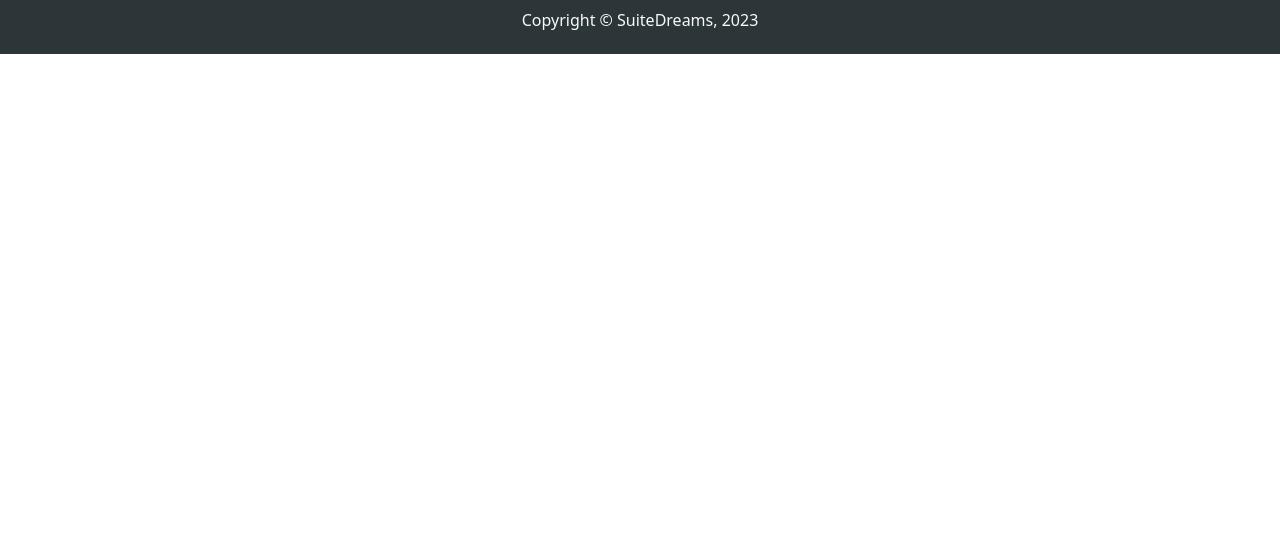
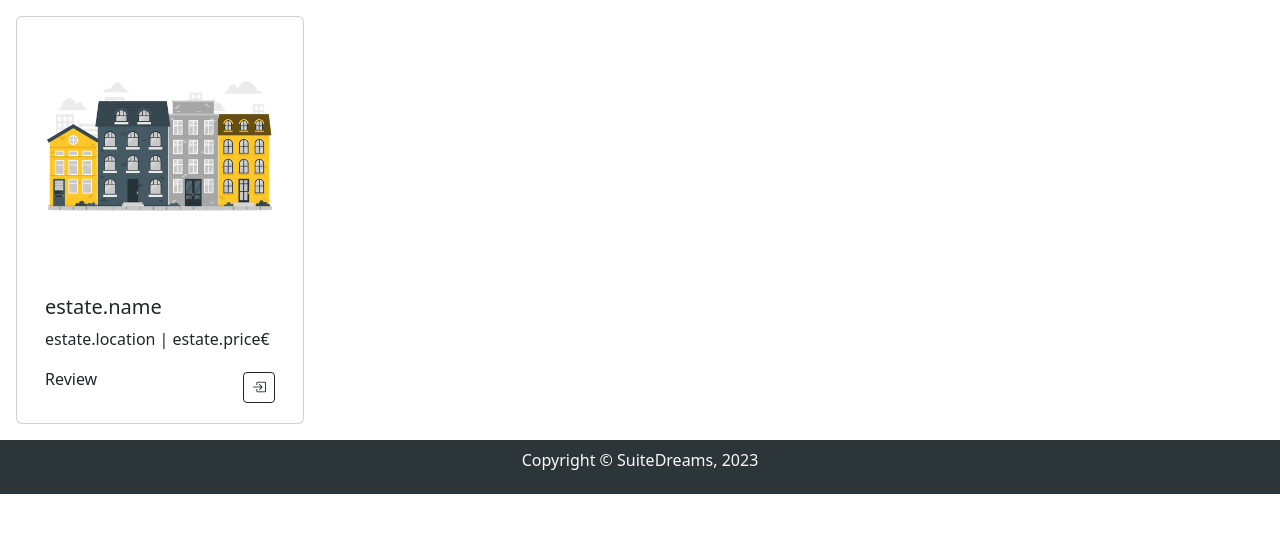
Before and after one commit to BlendiDedushi/SuiteDreams, a PHP site: page /estates.php in a window 1280 px wide. Shown: the part 56-589 px from the top of the page. Run offline with PHP 8.4, Linux system fonts and the light colour scheme.

Commit message:
Estate cards

```diff
--- a/assets/css/style.css
+++ b/assets/css/style.css
@@ -13,10 +13,15 @@
     -webkit-text-stroke-color: rgb(126, 160, 183);
 }
 
-header, footer{
+header,
+footer {
     background-color: #2C3639;
 }
 
-footer{
+footer {
     height: 6.7vh;
 }
+
+.card {
+    width: 18rem;
+}
--- a/estates.php
+++ b/estates.php
@@ -1,2 +1,19 @@
 <?php include 'includes/header.php' ?>
+<div class="container sortFilterSearch">
+
+</div>
+<div class="container row">
+    <div class="card m-3">
+    <img src="assets/images/estate-card.png" class="card-img-top" alt="estate-card">
+    <div class="card-body">
+        <h5 class="card-title">estate.name</h5>
+        <p class="card-text">estate.location | estate.price&euro;</p>
+        <div class="d-flex justify-content-between align-items-center">
+            <p class="card-text">Review</p>
+            <a href="#" class="btn btn-sm btn-outline-dark"><i class="bi bi-box-arrow-in-right"></i></a>
+        </div>
+    </div>
+    </div>
+</div>
+
 <?php include 'includes/footer.php' ?>
```
Also changed, not shown: assets/images/estate-card.png (added).
